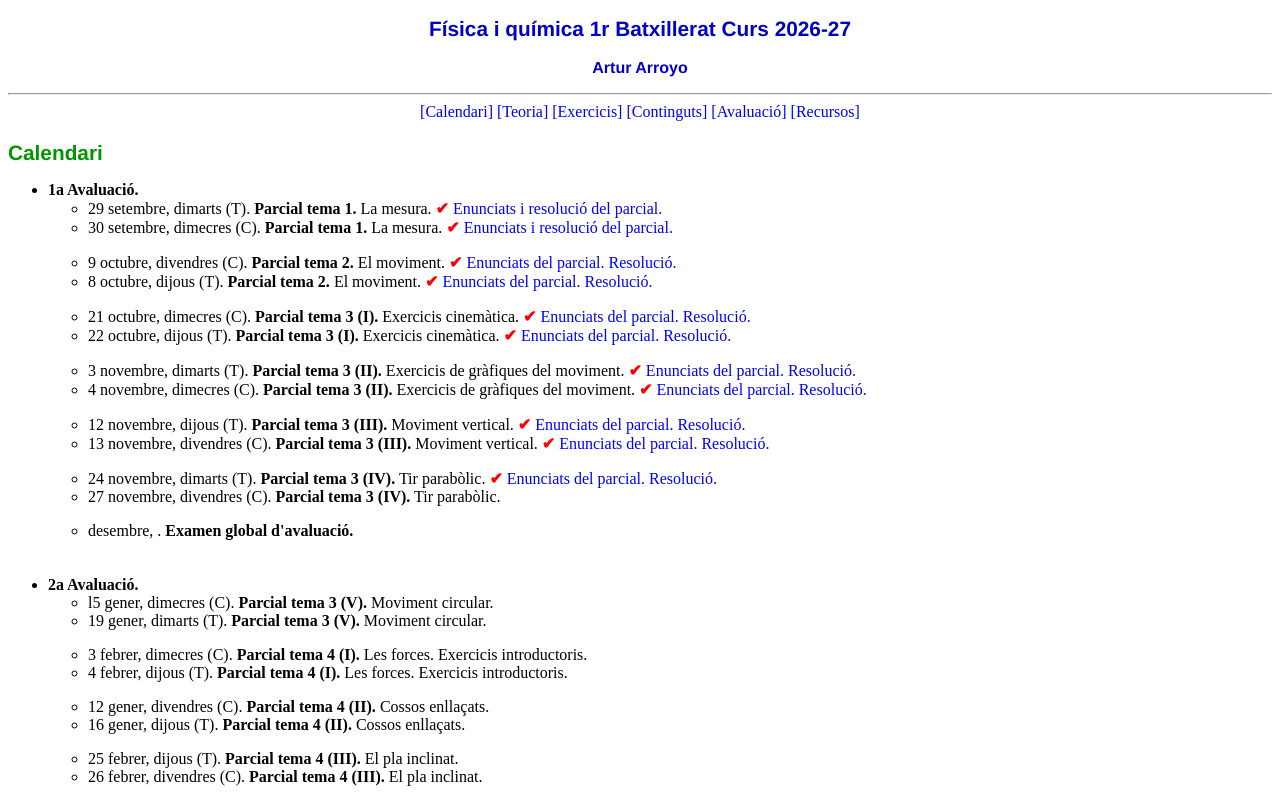
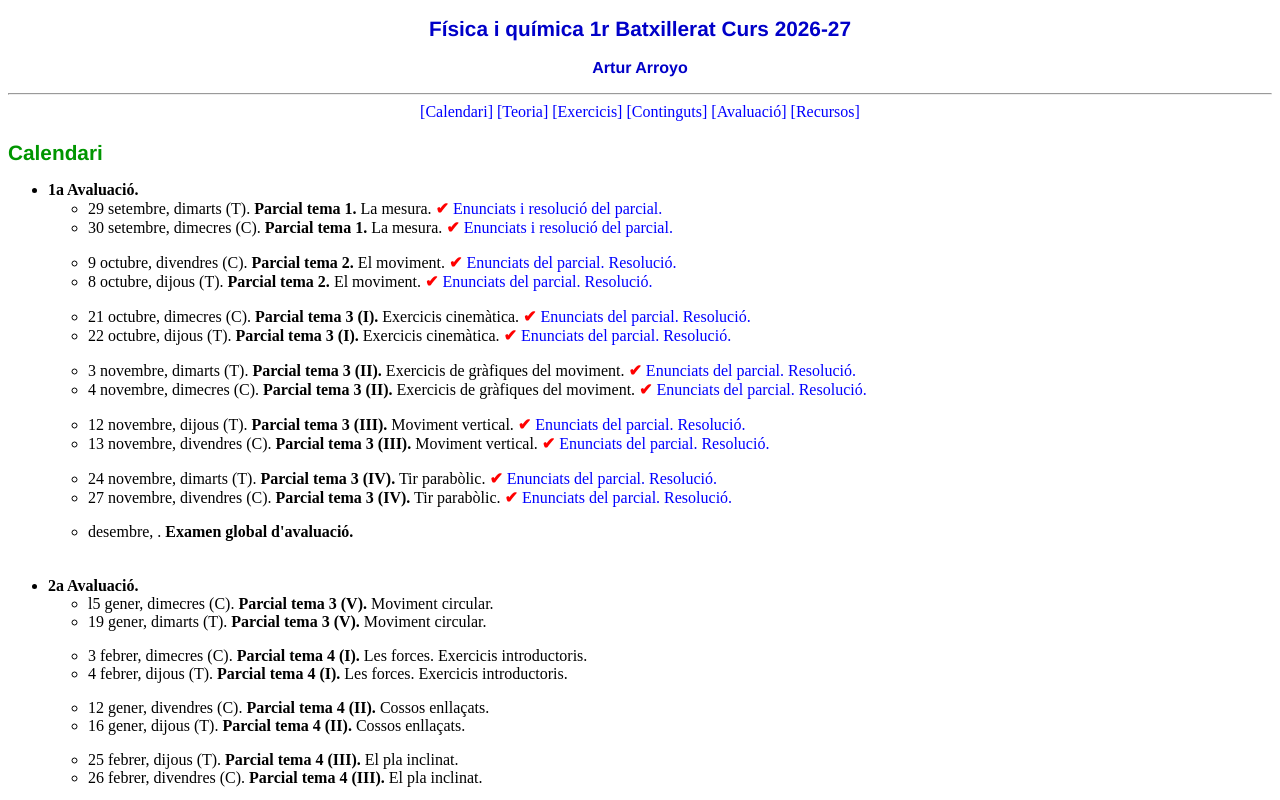
Before and after one commit to artur-sjo/artur-sjo.github.io, a plain HTML site: page Fisica_i_quimica_1r_Batx/Fisica_i_quimica_1r_Batx_26_27.html in a window 1280 px wide. Shown: the top 800 px of the page. Drawn offline with Linux system fonts and the light colour scheme.

Commit message:
pujo code

```diff
--- a/Fisica_i_quimica_1r_Batx/Fisica_i_quimica_1r_Batx_26_27.html
+++ b/Fisica_i_quimica_1r_Batx/Fisica_i_quimica_1r_Batx_26_27.html
@@ -96,9 +96,9 @@
 		<li>24 novembre, dimarts (T). <b> Parcial tema 3 (IV).</b> Tir parabòlic. <b><span style="color:red;">&#10004</span></b>
 		<a href="./parcial_tir_parab_26_27_tec.pdf" target='_blank'>Enunciats del parcial.</a>
 		<a href="./parcial_tir_parab_26_27_tec_res.pdf"  target='_blank'>Resolució.</a>
-		<li>27 novembre, divendres (C). <b> Parcial tema 3 (IV).</b> Tir parabòlic. <!--<b><span style="color:red;">&#10004</span></b>
-		<a href="./curs_25_26/parcial_tir_parab_25_26.pdf" target='_blank'>Enunciats del parcial.</a>
-		<a href="./curs_25_26/parcial_tir_parab_25_26_res.pdf"  target='_blank'>Resolució.</a>-->
+		<li>27 novembre, divendres (C). <b> Parcial tema 3 (IV).</b> Tir parabòlic. <b><span style="color:red;">&#10004</span></b>
+		<a href="./parcial_tir_parab_26_27_cien.pdf" target='_blank'>Enunciats del parcial.</a>
+		<a href="./parcial_tir_parab_26_27_cien_res.pdf"  target='_blank'>Resolució.</a>
 		<p>
 
 		<li> desembre, .<b> Examen global d'avaluació.</b> <!--<b><span style="color:red;">&#10004</span></b>
```
Also changed, not shown: 2 other files.
